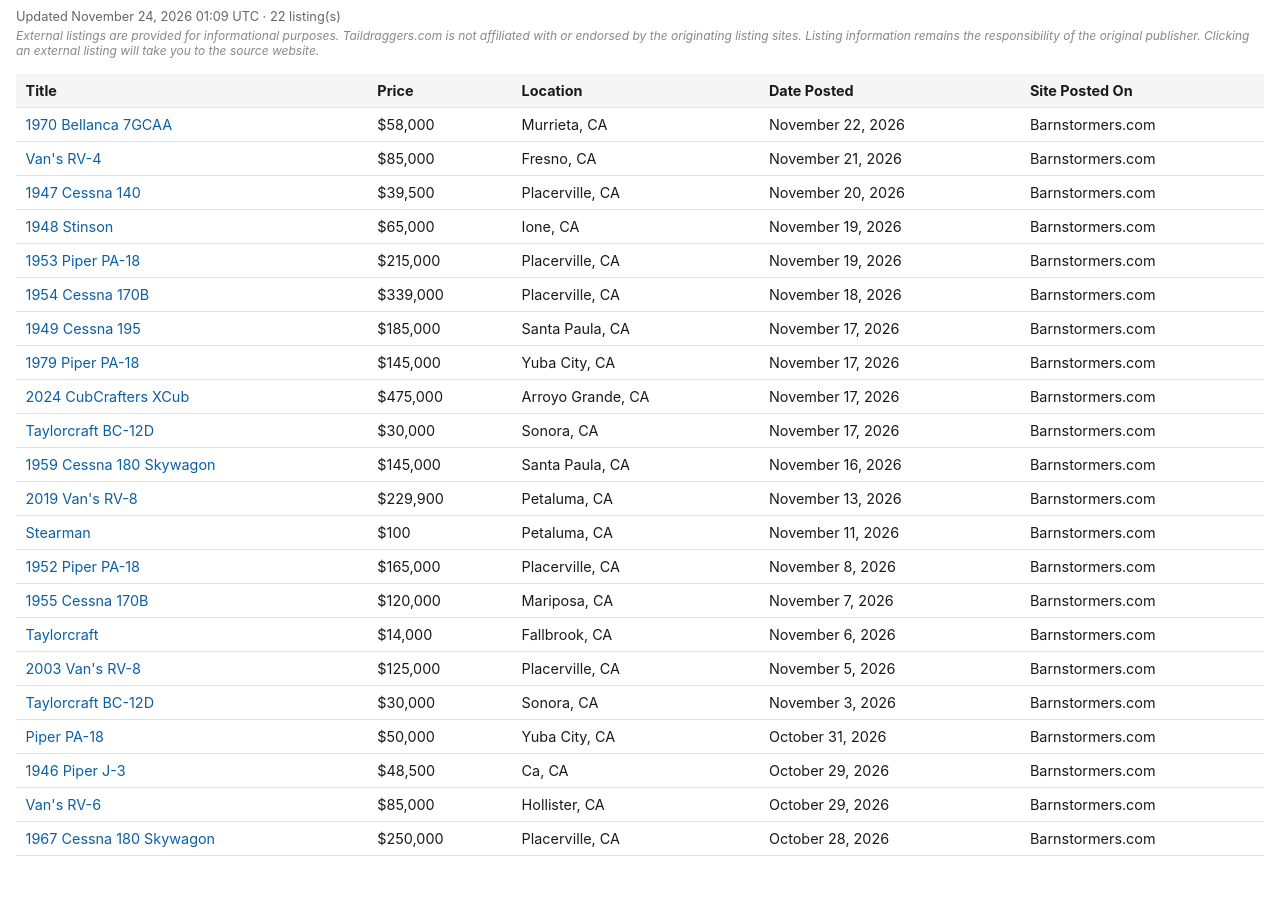
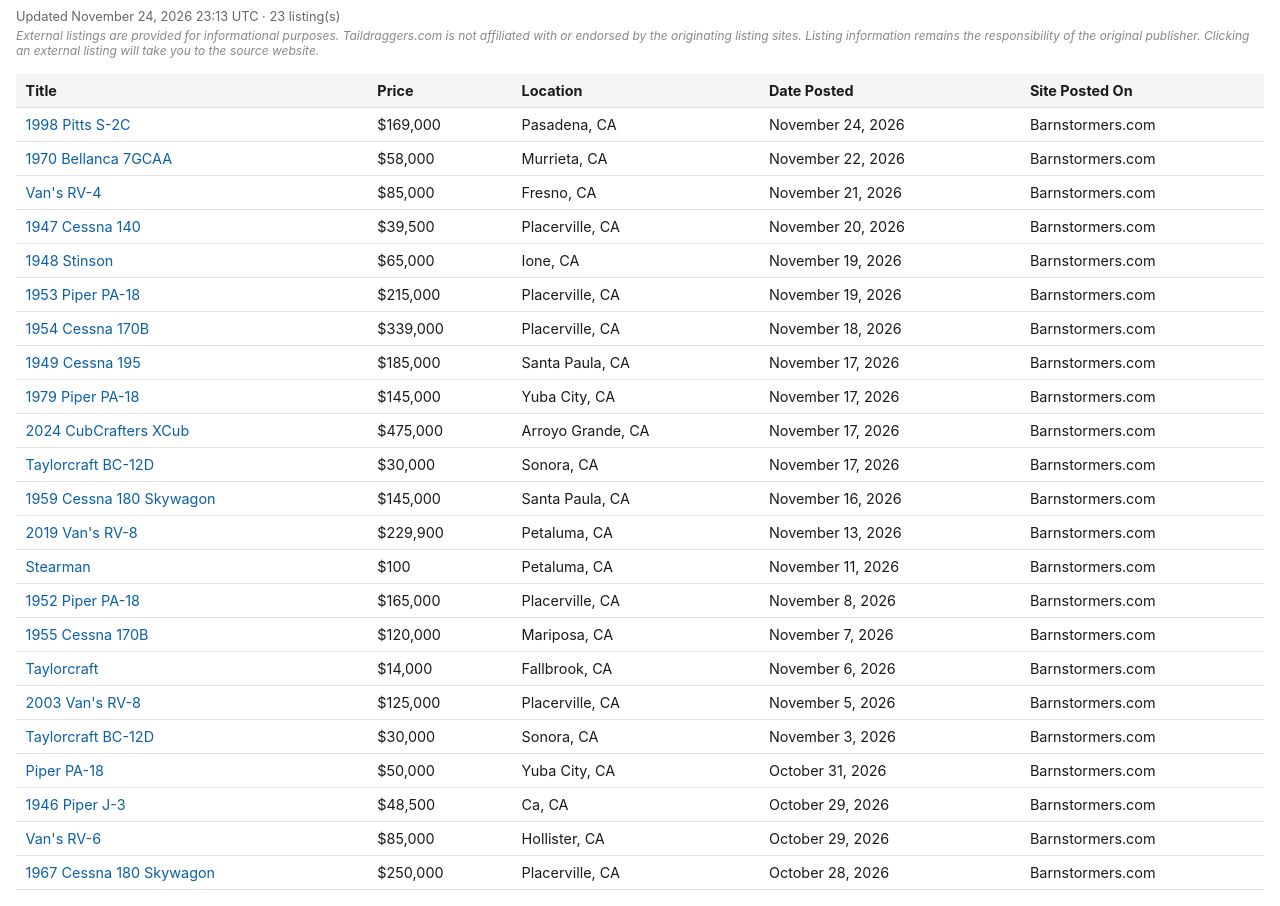
Before and after one commit to taildraggers/california, a plain HTML site: page docs/index.html in a window 1280 px wide. Shown: the part 43-949 px from the top of the page. Before the commit the page ends 915 px from the top, so only its background shows below. Drawn offline with Linux system fonts and the light colour scheme.

Commit message:
Update California listings (2026-11-24)

```diff
--- a/docs/index.html
+++ b/docs/index.html
@@ -58,13 +58,14 @@
 </head>
 <body>
   <h1>Taildragger Ads in California</h1>
-  <div class="updated">Updated November 24, 2026 01:09 UTC &middot; 22 listing(s)</div>
+  <div class="updated">Updated November 24, 2026 23:13 UTC &middot; 23 listing(s)</div>
   <div class="disclaimer">External listings are provided for informational purposes. Taildraggers.com is not affiliated with or endorsed by the originating listing sites. Listing information remains the responsibility of the original publisher. Clicking an external listing will take you to the source website.</div>
   <table>
     <thead>
       <tr><th>Title</th><th>Price</th><th>Location</th><th>Date Posted</th><th>Site Posted On</th></tr>
     </thead>
     <tbody>
+        <tr><td><a href="https://www.barnstormers.com/classified-2085636-1998-PITTS-S-2C.html" target="_blank" rel="noopener noreferrer">1998 Pitts S-2C</a></td><td>$169,000</td><td>Pasadena, CA</td><td>November 24, 2026</td><td>Barnstormers.com</td></tr>
         <tr><td><a href="https://www.barnstormers.com/classified-2085133-Very-Nice-1970-7GCAA-2100-hrs.html" target="_blank" rel="noopener noreferrer">1970 Bellanca 7GCAA</a></td><td>$58,000</td><td>Murrieta, CA</td><td>November 22, 2026</td><td>Barnstormers.com</td></tr>
         <tr><td><a href="https://www.barnstormers.com/classified-2085026-Vans-RV-4.html" target="_blank" rel="noopener noreferrer">Van&#x27;s RV-4</a></td><td>$85,000</td><td>Fresno, CA</td><td>November 21, 2026</td><td>Barnstormers.com</td></tr>
         <tr><td><a href="https://www.barnstormers.com/classified-2052366-1947-Cessna-140.html" target="_blank" rel="noopener noreferrer">1947 Cessna 140</a></td><td>$39,500</td><td>Placerville, CA</td><td>November 20, 2026</td><td>Barnstormers.com</td></tr>
```
